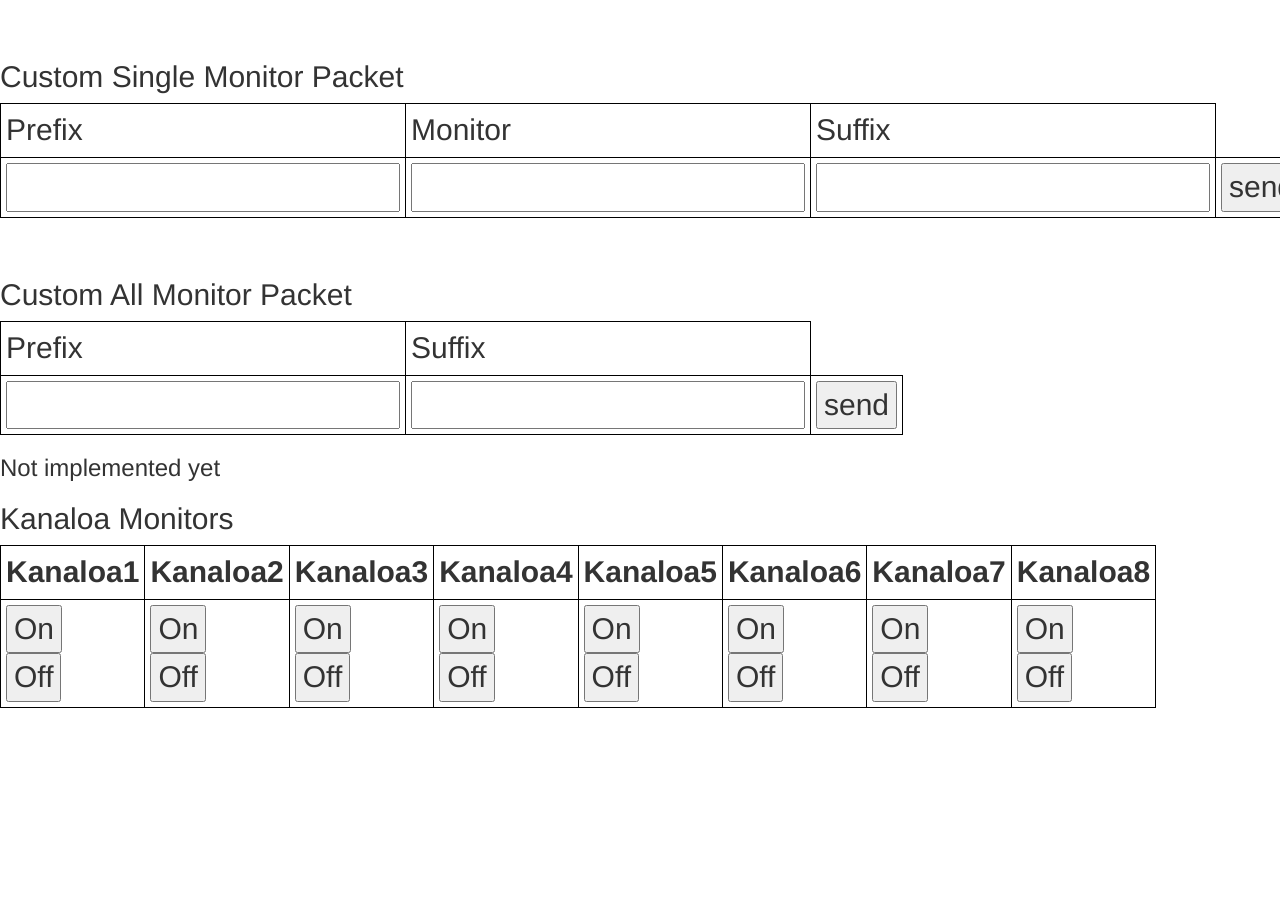
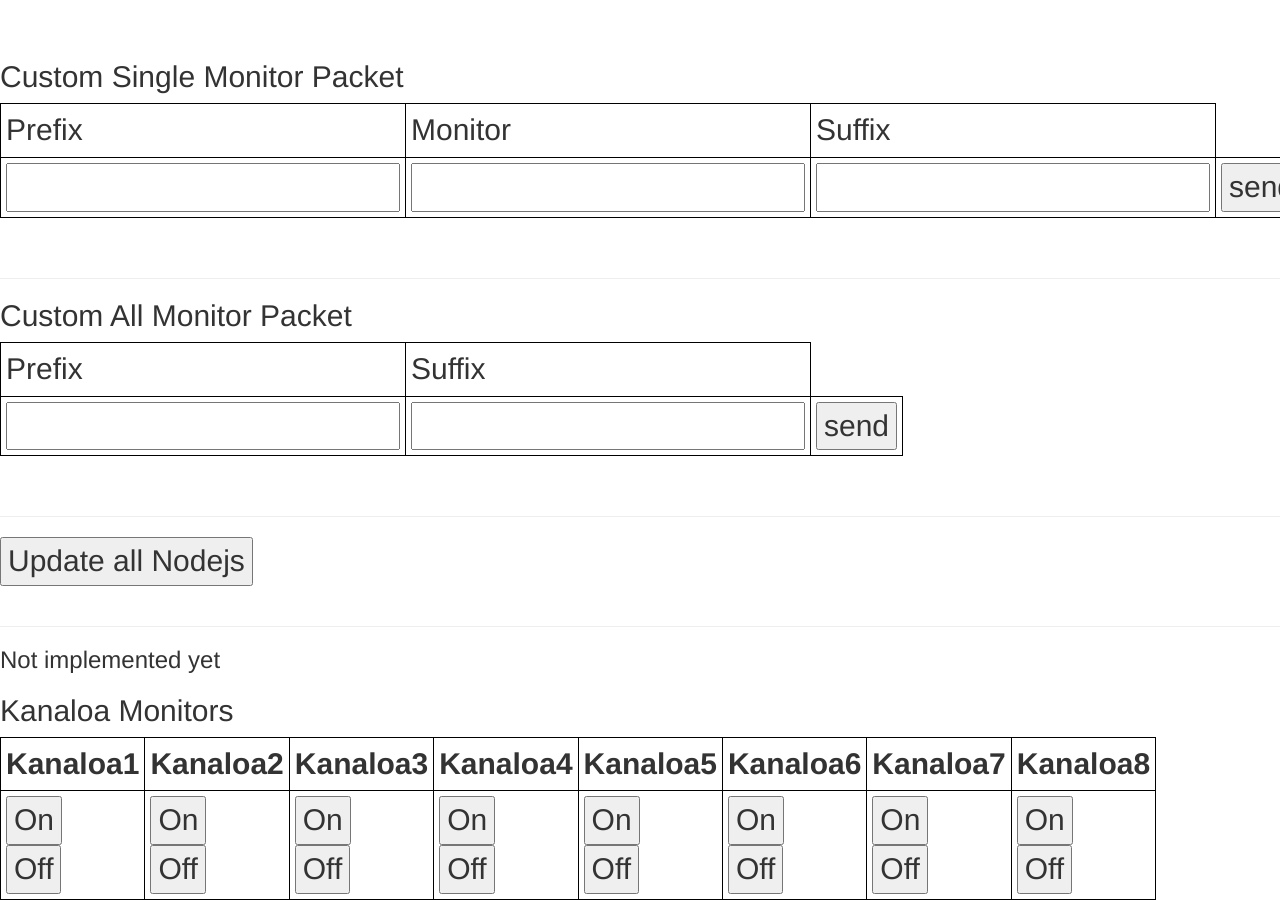
Before and after one commit to uhmlavalab/destinyController, a website: page public/admin.html in a window 1280 px wide. Shown: the top 900 px of the page. Before the commit the page ends 800 px from the top, so only its background shows below. Drawn offline with Linux system fonts and the light colour scheme.

Commit message:
Forgot to put back the update button.

```diff
--- a/public/admin.html
+++ b/public/admin.html
@@ -74,6 +74,7 @@
 </table>
 
 <br><br>
+<hr>
 <h2>Custom All Monitor Packet</h2>
 <table>
 <tr>
@@ -87,7 +88,12 @@
 </tr>
 </table>
 
+<br><br>
+<hr>
+<button style="font-size:30px" onclick="sendNodeUpdatePacket"> Update all Nodejs </button>
 
+<br><br>
+<hr>
 <div id="monitorOnOffDiv">
 <h3>Not implemented yet</h3>
 <h2>Kanaloa Monitors</h2>
@@ -176,6 +182,9 @@
       wsio.emit("command", dataToSend);
     }
 
+    function sendNodeUpdatePacket() {
+      wsio.emit("command", {command: "updateNodejsFromRepo"});
+    }
 
   </script>
 </body>
```
